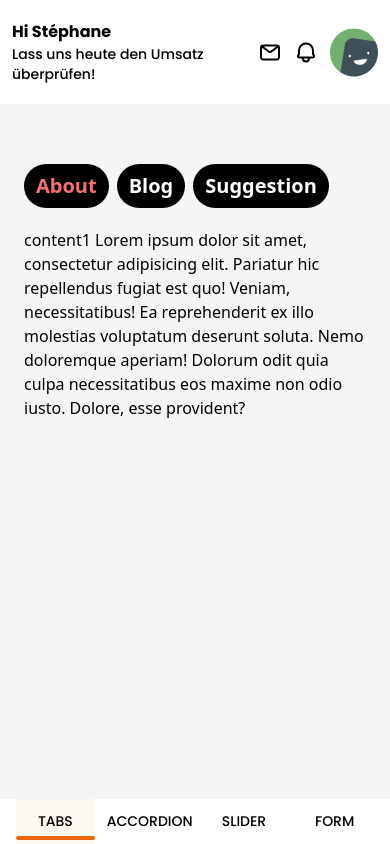
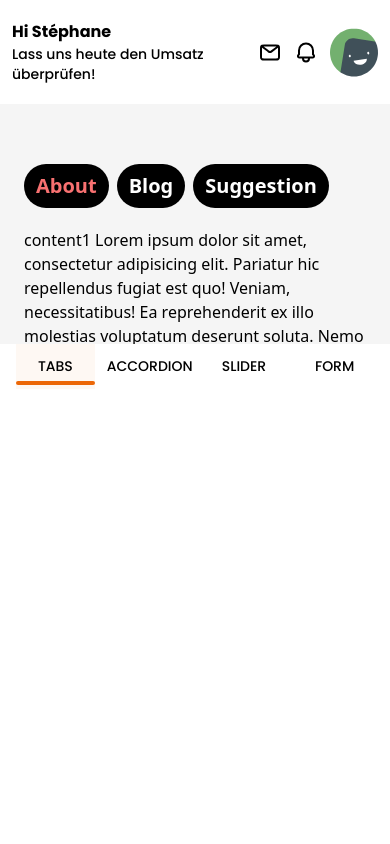
Before and after one commit to Pankajsiwach123321/commoncomponent, a React (Create React App) app: page / in a window 390 px wide. Built offline with nearby package versions, Linux system fonts and the light colour scheme.

Commit message:
scroll slidebar

```diff
--- a/src/App.css
+++ b/src/App.css
@@ -5,6 +5,10 @@
 .App-logo {
   height: 40vmin;
   pointer-events: none;
+}
+
+.scrollbar-hidden::-webkit-scrollbar {
+  display: none;
 }
 
 @media (prefers-reduced-motion: no-preference) {
--- a/src/components/SideBar.jsx
+++ b/src/components/SideBar.jsx
@@ -35,9 +35,10 @@ const SlideBar = () => {
         alt="logo"
         className="w-full navlink max-md:hidden px-6"
       />
-      <ul className="flex  w-full md:flex-col max-md:px-4 gap-3 md:gap-5 md:h-full">
+      <div className="overflow-y-scroll whitespace-nowrap scrollbar-hidden h-full max-h-screen ">
+        <ul className="flex  w-full md:flex-col !min-h-[500px] max-md:px-4 gap-3 md:gap-5 ">
           {NavData.map((obj, index) => (
-          <li key={index} className="w-full md:mt-4 navtab">
+            <li key={index} className="w-full md:mt-4 navtab ">
               <Link
                 to={obj.to}
                 className={`${
@@ -51,6 +52,7 @@ const SlideBar = () => {
           ))}
         </ul>
       </div>
+    </div>
   );
 };
 
```
Lines whose indentation alone changed are shown as unchanged.
